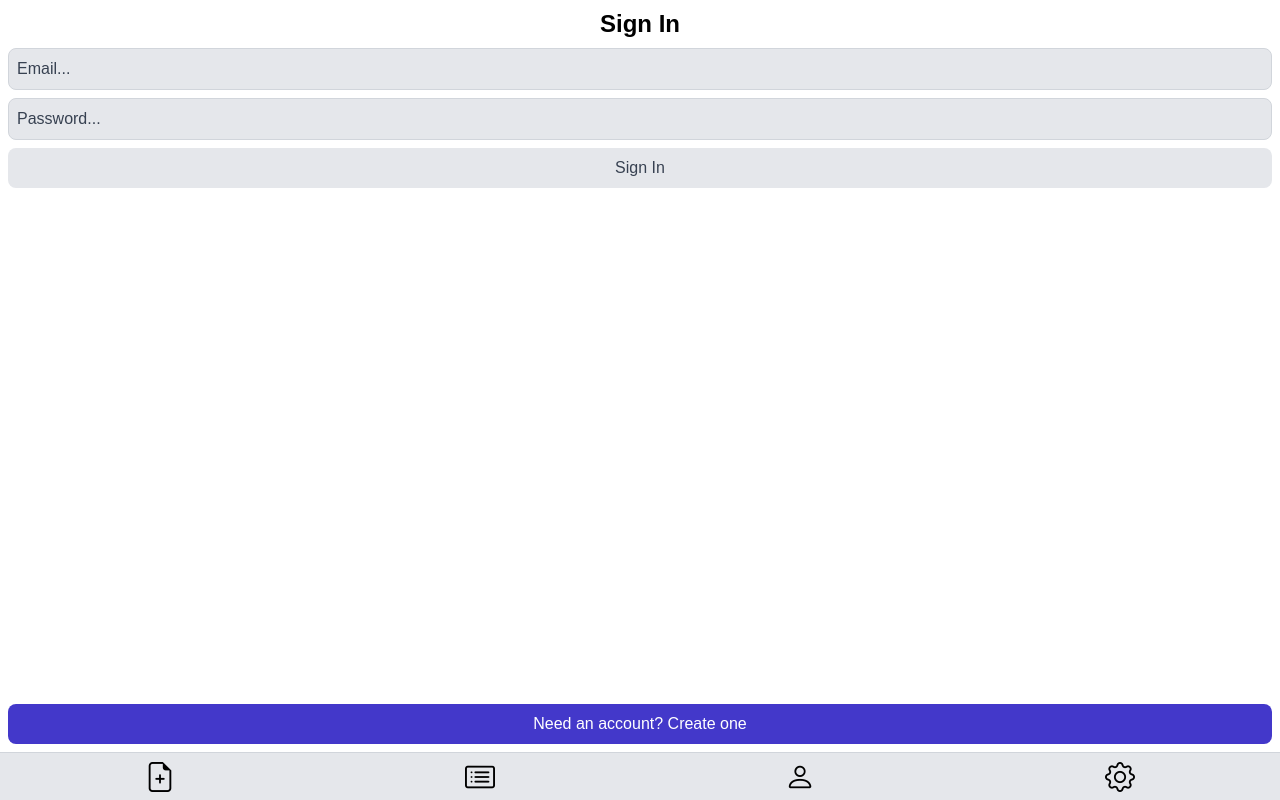
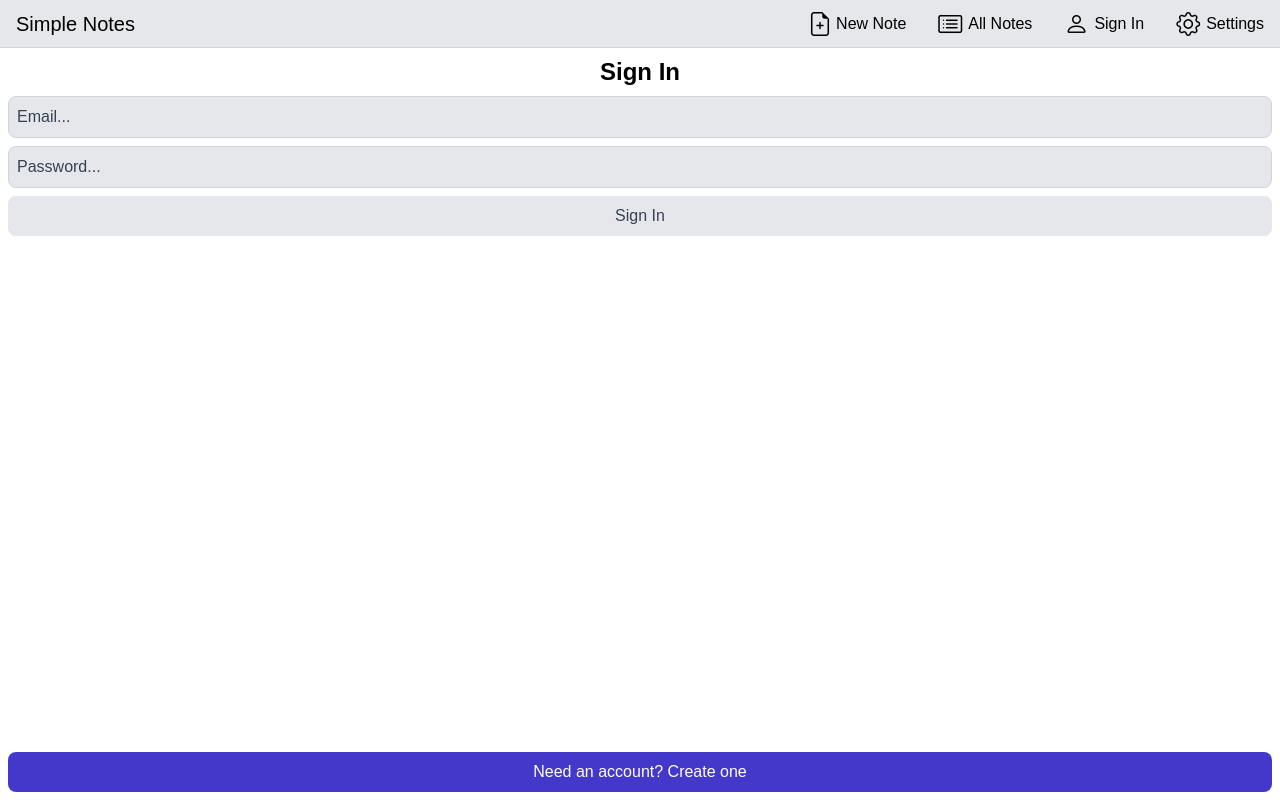
Before and after one commit to ReidCole/Simple_Notes, a Next.js app: page /signin in a window 1280 px wide. Built offline with nearby package versions, Linux system fonts and the light colour scheme; no server answers.

Commit message:
added desktop navbar

```diff
--- /dev/null
+++ b/components/NavbarButtonDesktop.tsx
@@ -0,0 +1,52 @@
+import Link from "next/link";
+
+type Props = {
+  iconClass: string;
+  text: string;
+  title: string;
+  href?: string;
+  type: "link" | "button";
+  onClick?: () => void;
+  gap: string;
+};
+
+const NavbarButtonDesktop: React.FC<Props> = ({
+  iconClass,
+  text,
+  title,
+  href,
+  type,
+  onClick,
+  gap,
+}) => {
+  if (type === "link") {
+    return (
+      <Link passHref href={href || "#"}>
+        <a
+          className={
+            "flex items-center px-4 h-full justify-center hover:hover-hover:bg-black hover:hover-hover:text-white  focus-visible:outline-1 outline-black transition-colors p-1.5 " +
+            gap
+          }
+          title={title}
+        >
+          <i className={`bi-${iconClass} flex text-2xl`} /> {text}
+        </a>
+      </Link>
+    );
+  } else {
+    return (
+      <button
+        className={
+          "flex items-center px-4 h-full justify-center hover:hover-hover:bg-black hover:hover-hover:text-white  focus-visible:outline-1 outline-black transition-colors p-1.5 " +
+          gap
+        }
+        onClick={onClick}
+        title={title}
+      >
+        <i className={`bi-${iconClass} flex text-2xl`} /> {text}
+      </button>
+    );
+  }
+};
+
+export default NavbarButtonDesktop;
--- a/components/NavbarButton.tsx
+++ b/components/NavbarButtonMobile.tsx
@@ -8,7 +8,7 @@ type Props = {
   onClick?: () => void;
 };
 
-const NavbarLink: React.FC<Props> = ({ iconClass, title, href, type, onClick }) => {
+const NavbarButtonMobile: React.FC<Props> = ({ iconClass, title, href, type, onClick }) => {
   if (type === "link") {
     return (
       <Link passHref href={href || "#"}>
@@ -37,4 +37,4 @@ const NavbarLink: React.FC<Props> = ({ iconClass, title, href, type, onClick })
   }
 };
 
-export default NavbarLink;
+export default NavbarButtonMobile;
--- /dev/null
+++ b/components/NavbarDesktop.tsx
@@ -0,0 +1,89 @@
+import { useSelector } from "react-redux";
+import NavbarButtonDesktop from "./NavbarButtonDesktop";
+import { RootState, store } from "../redux";
+import { signOut } from "firebase/auth";
+import { auth } from "../pages/_app";
+import { useRouter } from "next/router";
+import { useState } from "react";
+import LoadingSpinner from "./LoadingSpinner";
+import useNotificationState from "../hooks/useNotificationState";
+import Notification from "./Notification";
+
+const NavbarDesktop: React.FC = () => {
+  const user = useSelector((state: RootState) => state.auth.user);
+  const [isLoading, setIsLoading] = useState<boolean>(false);
+  const [notificationState, showNotification] = useNotificationState();
+  const router = useRouter();
+
+  return (
+    <>
+      <nav className="hidden items-center justify-between bg-gray-200 border-b border-gray-300 h-12 w-full shrink-0 md:flex flex-row">
+        <h1 className="px-4 text-xl">Simple Notes</h1>
+        <div className="flex flex-row h-full">
+          <NavbarButtonDesktop
+            iconClass="file-earmark-plus"
+            text="New Note"
+            title="New Note"
+            href="/"
+            type="link"
+            gap="gap-1"
+          />
+          <NavbarButtonDesktop
+            iconClass="card-list"
+            text="All Notes"
+            title="View All Notes"
+            href="/notes"
+            type="link"
+            gap="gap-1.5"
+          />
+          {user === null ? (
+            <NavbarButtonDesktop
+              iconClass="person"
+              text="Sign In"
+              title="Sign In"
+              href="/signin"
+              type="link"
+              gap="gap-1.5"
+            />
+          ) : (
+            <NavbarButtonDesktop
+              iconClass="box-arrow-left"
+              text="Sign Out"
+              title="Sign Out"
+              type="button"
+              gap="gap-1.5"
+              onClick={async () => {
+                setIsLoading(true);
+                try {
+                  await signOut(auth);
+                  router.reload();
+                } catch (e) {
+                  console.error(e);
+                  setIsLoading(false);
+                  showNotification(
+                    "Something went wrong while signing out. Please try again later.",
+                    "bg-red-400 border-red-500"
+                  );
+                }
+              }}
+            />
+          )}
+          <NavbarButtonDesktop
+            iconClass="gear"
+            title="Settings"
+            text="Settings"
+            href="/settings"
+            type="link"
+            gap="gap-1.5"
+          />
+        </div>
+
+        <LoadingSpinner isVisible={isLoading} />
+
+        <Notification state={notificationState} />
+      </nav>
+    </>
+  );
+};
+
+export default NavbarDesktop;
--- a/components/NavbarMobile.tsx
+++ b/components/NavbarMobile.tsx
@@ -1,5 +1,5 @@
 import { useSelector } from "react-redux";
-import NavbarButton from "./NavbarButton";
+import NavbarButtonMobile from "./NavbarButtonMobile";
 import { RootState, store } from "../redux";
 import { signOut } from "firebase/auth";
 import { auth } from "../pages/_app";
@@ -16,20 +16,19 @@ const NavbarMobile: React.FC = () => {
   const router = useRouter();
 
   return (
-    <nav className="flex flex-row justify-evenly items-center bg-gray-200 border-t border-gray-300 h-12 w-full shrink-0">
-      <NavbarButton iconClass="file-earmark-plus" title="New Note" href="/" type="link" />
-      <NavbarButton iconClass="card-list" title="View All Notes" href="/notes" type="link" />
+    <nav className="flex flex-row justify-evenly items-center bg-gray-200 border-t border-gray-300 h-12 w-full shrink-0 md:hidden">
+      <NavbarButtonMobile iconClass="file-earmark-plus" title="New Note" href="/" type="link" />
+      <NavbarButtonMobile iconClass="card-list" title="View All Notes" href="/notes" type="link" />
       {user === null ? (
-        <NavbarButton iconClass="person" title="Sign In" href="/signin" type="link" />
+        <NavbarButtonMobile iconClass="person" title="Sign In" href="/signin" type="link" />
       ) : (
-        <NavbarButton
+        <NavbarButtonMobile
           iconClass="box-arrow-left"
           title="Sign Out"
           type="button"
           onClick={async () => {
             setIsLoading(true);
             try {
-              throw "chee";
               await signOut(auth);
               router.reload();
             } catch (e) {
@@ -44,7 +43,7 @@ const NavbarMobile: React.FC = () => {
         />
       )}
 
-      <NavbarButton iconClass="gear" title="Settings" href="/settings" type="link" />
+      <NavbarButtonMobile iconClass="gear" title="Settings" href="/settings" type="link" />
 
       <LoadingSpinner isVisible={isLoading} />
 
--- /dev/null
+++ b/components/WidthContainer.tsx
@@ -0,0 +1,11 @@
+import React from "react";
+
+type Props = {
+  children: React.ReactNode;
+};
+
+const WidthContainer: React.FC<Props> = ({ children }) => {
+  return <div className="max-w-xl">{children}</div>;
+};
+
+export default WidthContainer;
--- a/pages/api/hello.ts
+++ /dev/null
@@ -1,13 +0,0 @@
-// Next.js API route support: https://nextjs.org/docs/api-routes/introduction
-import type { NextApiRequest, NextApiResponse } from 'next'
-
-type Data = {
-  name: string
-}
-
-export default function handler(
-  req: NextApiRequest,
-  res: NextApiResponse<Data>
-) {
-  res.status(200).json({ name: 'John Doe' })
-}
--- a/pages/index.tsx
+++ b/pages/index.tsx
@@ -4,6 +4,7 @@ import { useEffect } from "react";
 import { useDispatch, useSelector } from "react-redux";
 import ButtonGroup from "../components/ButtonGroup";
 import MainContainer from "../components/MainContainer";
+import NavbarDesktop from "../components/NavbarDesktop";
 import NavbarMobile from "../components/NavbarMobile";
 import NoteInputs from "../components/NoteInputs";
 import PageHeading from "../components/PageHeading";
@@ -27,6 +28,8 @@ const Home: NextPage = () => {
       </Head>
 
       <MainContainer>
+        <NavbarDesktop />
+
         <PageHeading>New Note</PageHeading>
 
         <NoteInputs />
--- a/pages/notes.tsx
+++ b/pages/notes.tsx
@@ -3,6 +3,7 @@ import Head from "next/head";
 import { useCallback, useEffect, useMemo, useState } from "react";
 import { useDispatch, useSelector } from "react-redux";
 import MainContainer from "../components/MainContainer";
+import NavbarDesktop from "../components/NavbarDesktop";
 import NavbarMobile from "../components/NavbarMobile";
 import NotesButtons from "../components/NoteListButtons";
 import NotesList from "../components/NotesList";
@@ -37,6 +38,7 @@ const Notes: NextPage = () => {
       </Head>
 
       <MainContainer>
+        <NavbarDesktop />
         <PageHeading>All Notes</PageHeading>
         <Tabs
           tabs={
--- a/pages/settings.tsx
+++ b/pages/settings.tsx
@@ -16,6 +16,7 @@ import PageHeading from "../components/PageHeading";
 import useNotificationState from "../hooks/useNotificationState";
 import { RootState } from "../redux";
 import { deleteAccount, deleteAllLocalStorageNotes } from "../util/noteUtils";
+import NavbarDesktop from "../components/NavbarDesktop";
 
 const Settings: NextPage = () => {
   const user = useSelector((state: RootState) => state.auth.user);
@@ -66,8 +67,9 @@ const Settings: NextPage = () => {
       </Head>
 
       <MainContainer>
+        <NavbarDesktop />
         <PageHeading>Settings</PageHeading>
-        <div className="p-2 flex flex-col items-center h-full">
+        <div className="px-2 flex flex-col items-center h-full">
           <p className="mb-2 bg-gray-200 p-2 border border-gray-300">
             {user ? `Signed in as ${user.email}` : "Not signed in"}
           </p>
--- a/pages/signin.tsx
+++ b/pages/signin.tsx
@@ -6,6 +6,7 @@ import { useState } from "react";
 import Button from "../components/Button";
 import LoadingSpinner from "../components/LoadingSpinner";
 import MainContainer from "../components/MainContainer";
+import NavbarDesktop from "../components/NavbarDesktop";
 import NavbarMobile from "../components/NavbarMobile";
 import Notification from "../components/Notification";
 import PageHeading from "../components/PageHeading";
@@ -55,6 +56,7 @@ const SignIn: NextPage = () => {
       </Head>
 
       <MainContainer>
+        <NavbarDesktop />
         <PageHeading>{action === "signin" ? "Sign In" : "Create Account"}</PageHeading>
 
         <SignInForm action={action} onSubmit={onSubmit} />
```
Also changed, not shown: pages/note/[id].tsx (+5 -5 lines), todo.txt.
